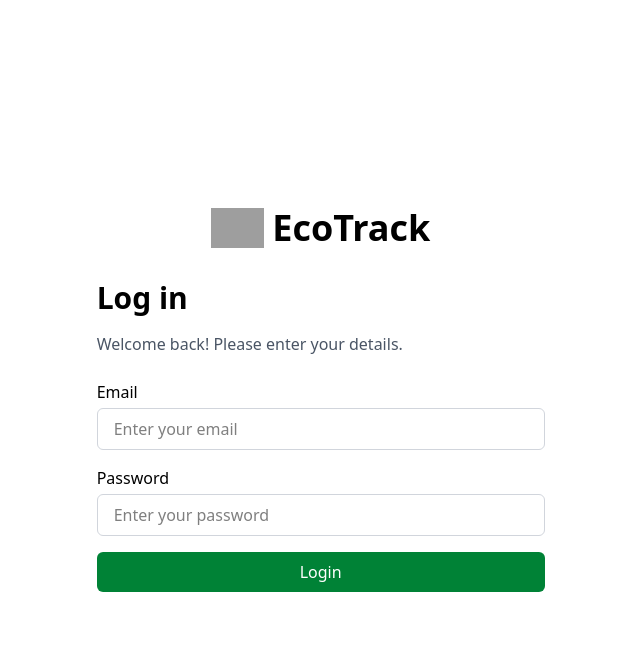
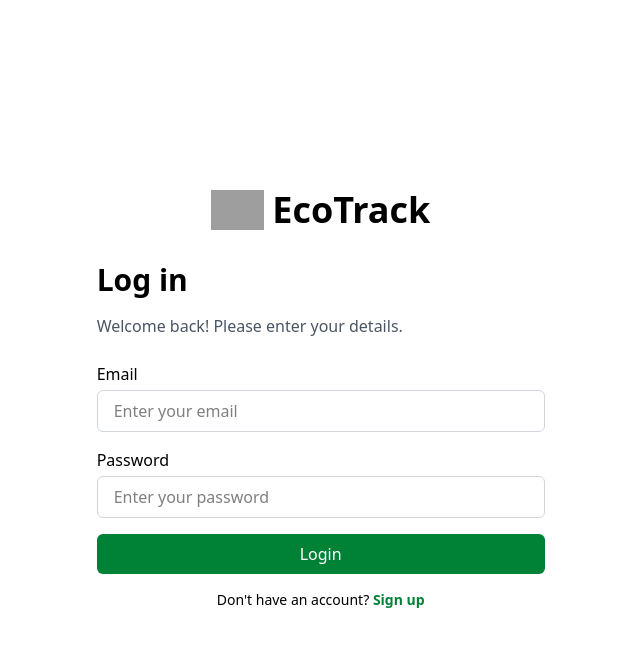
Before and after one commit to AaronJai/CITS3403_PROJECT, a Python web app: template app/templates/auth/login.html in a window 1280 px wide. Shown: the top 647 px of the page, without its empty margins (106-746 px from the left). Run offline with Jinja, Linux system fonts and the light colour scheme; the template is opened without the code that fills it, so the values that code supplies are empty; grey boxes are pictures that could not be loaded.

Commit message:
feat: add sign-up link to login page - Added a link to redirect users to the sign-up page. - Styled the link with hover effects for better user experience.

```diff
--- a/app/templates/auth/login.html
+++ b/app/templates/auth/login.html
@@ -56,6 +56,14 @@
               Login
             </button>
           </form>
+          <div class="text-center mt-4 text-sm">
+            Don't have an account?
+            <a
+              href="/app/templates/auth/signup.html"
+              class="text-green-700 font-bold hover:underline"
+              >Sign up</a
+            >
+          </div>
         </div>
       </div>
     </div>
```
